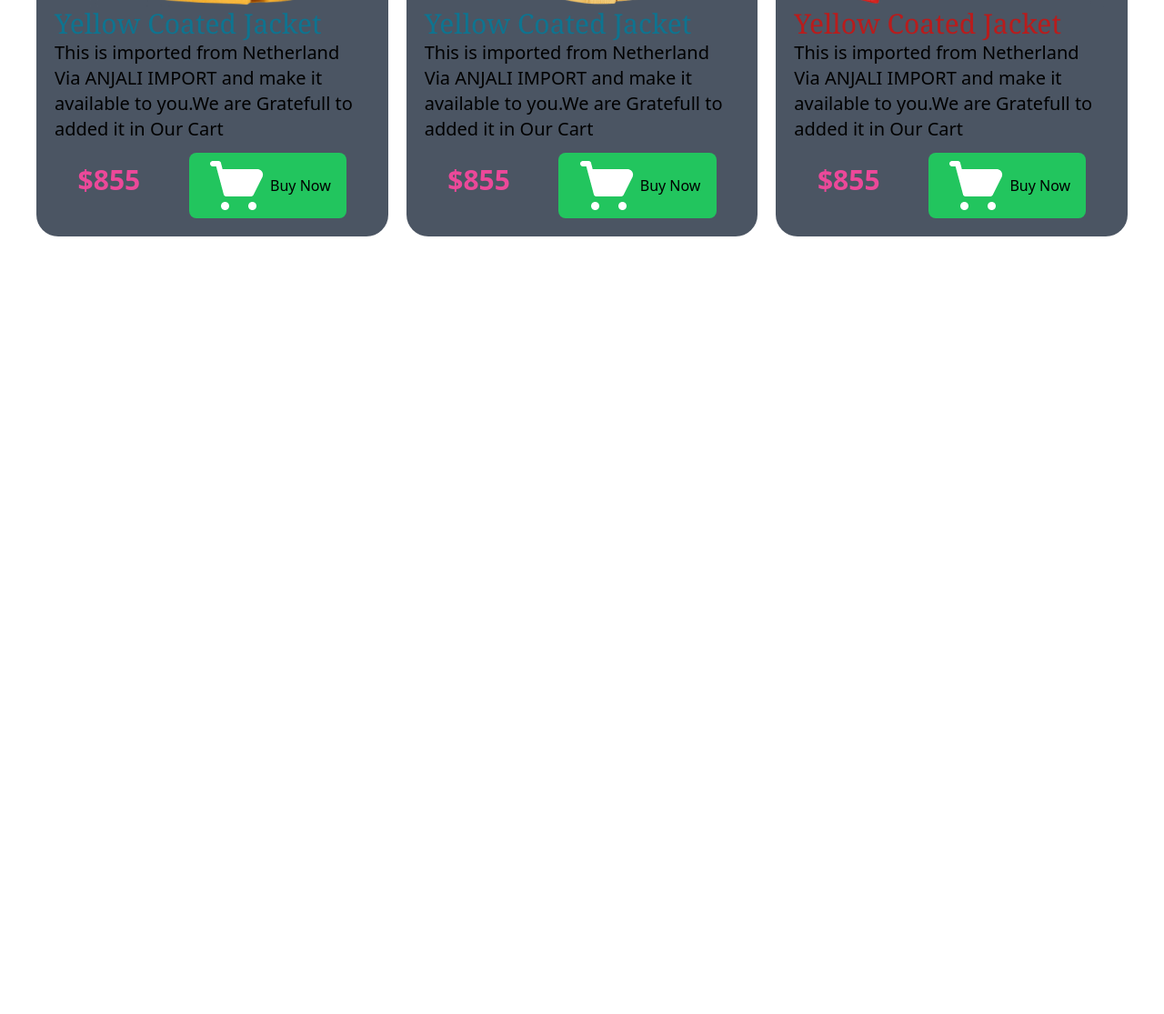
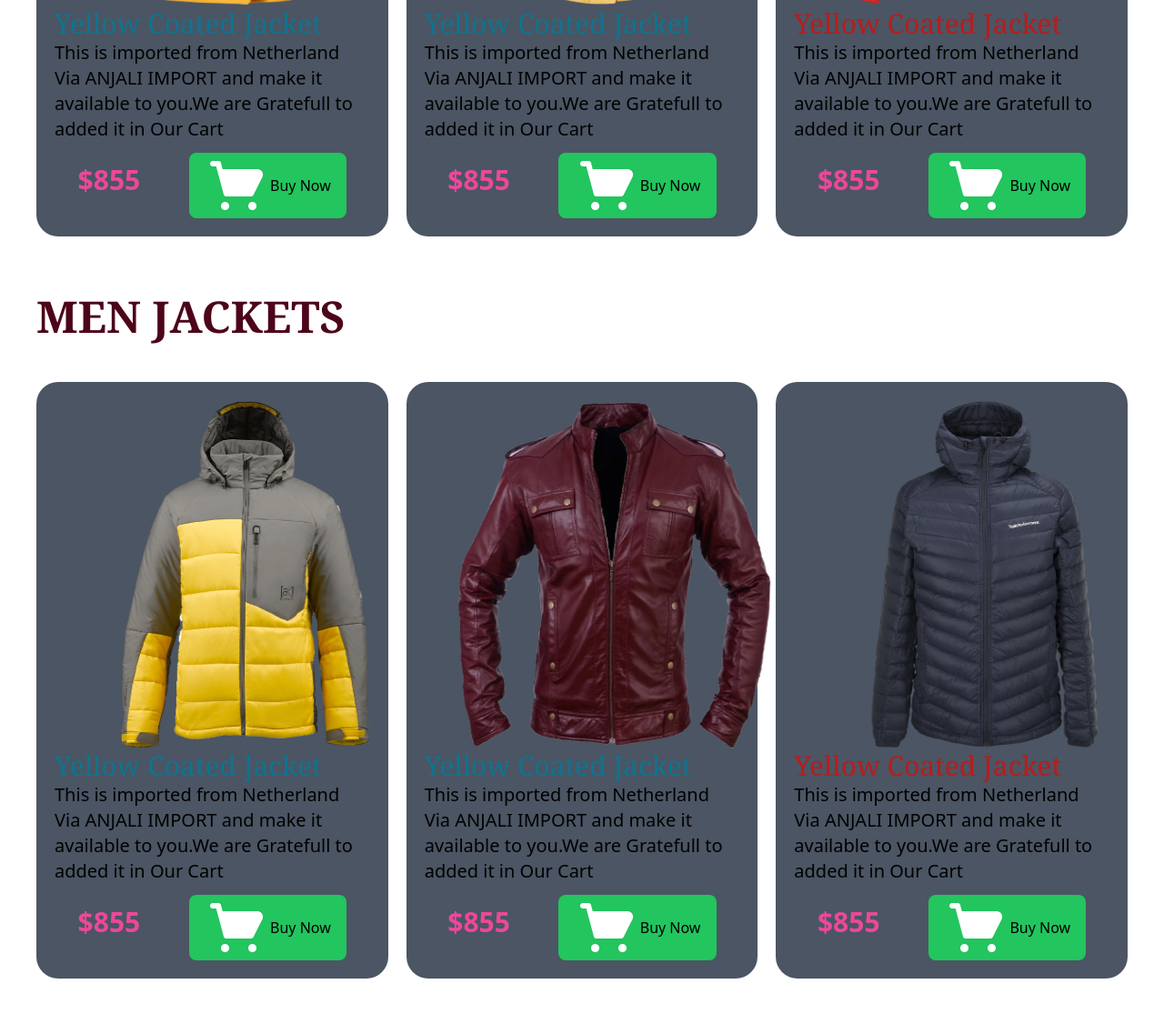
Before and after one commit to Nayeem1517/Panguin-Fashion-Via-Tailwind, a plain HTML site: page index.html in a window 1280 px wide. Shown: the part 1133-2248 px from the top of the page at 91% size. Before the commit the page ends 1433 px from the top, so only its background shows below. Drawn offline with nearby package versions, Linux system fonts and the light colour scheme.

Commit message:
Creating the Mens section And make it responsive

```diff
--- a/index.html
+++ b/index.html
@@ -32,8 +32,10 @@
     <main>
         <div class=" flex flex-col md:flex-row justify-evenly justify-items-center p-4 font-serif gap-8">
             <div class="mt-3">
-                <h2 class="justify-center justify-items-center font-bold text-6xl mt-32"><span class=" text-rose-500"> BE THE PANGUIN IN </span> <br> THIS WINTER</h2>
-                <h4 class="text-2xl mt-3">Here Are Awesome Collection Of Mens And Womens Jackets. <br>Most Reliable And Authentic Collection</h4>
+                <h2 class="justify-center justify-items-center font-bold text-6xl mt-32"><span class=" text-rose-500">
+                        BE THE PANGUIN IN </span> <br> THIS WINTER</h2>
+                <h4 class="text-2xl mt-3">Here Are Awesome Collection Of Mens And Womens Jackets. <br>Most Reliable And
+                    Authentic Collection</h4>
                 <div class="bg-green-500 flex justify-center rounded-lg w-1/2 mt-3">
                     <img src="icons/shopping-cart 1.png" alt="">
                     <button>Buy Now</button>
@@ -45,11 +47,12 @@
         </div>
         <section class="m-4">
             <h1 class="text-5xl font-serif font-bold text-rose-950 p-6">WOMEN JACKETS</h1>
-            <div class="flex p-6 justify-evenly gap-5">
-                <div class="border-sky-200 w-1/3 rounded-3xl p-5 bg-gray-600" >
+            <div class="flex flex-col md:flex-row  p-6 justify-evenly gap-5">
+                <div class="border-sky-200 w-auto md:w-1/3  rounded-3xl p-5 bg-gray-600">
                     <img class="h-96 ml-9" src="images/jacket-1.png" alt="">
                     <h3 class="font-serif text-cyan-700 text-3xl">Yellow Coated Jacket</h3>
-                    <p class="font-medium text-xl">This is imported from Netherland Via ANJALI IMPORT and make it available to you.We are Gratefull to added it in Our Cart</p>
+                    <p class="font-medium text-xl">This is imported from Netherland Via ANJALI IMPORT and make it
+                        available to you.We are Gratefull to added it in Our Cart</p>
                     <div class="flex justify-evenly items-center gap-7">
                         <h2 class="font-bold text-3xl text-pink-500">$855</h2>
                         <div class="bg-green-500 flex justify-center rounded-lg w-1/2 mt-3">
@@ -58,10 +61,11 @@
                         </div>
                     </div>
                 </div>
-                <div class="border-sky-200 w-1/3 rounded-3xl p-5 bg-gray-600" >
+                <div class="border-sky-200 w-auto md:w-1/3  rounded-3xl p-5 bg-gray-600">
                     <img class="h-96 ml-9" src="images/jacket-2.png" alt="">
                     <h3 class="font-serif text-cyan-700 text-3xl">Yellow Coated Jacket</h3>
-                    <p class="font-medium text-xl">This is imported from Netherland Via ANJALI IMPORT and make it available to you.We are Gratefull to added it in Our Cart</p>
+                    <p class="font-medium text-xl">This is imported from Netherland Via ANJALI IMPORT and make it
+                        available to you.We are Gratefull to added it in Our Cart</p>
                     <div class="flex justify-evenly items-center gap-7">
                         <h2 class="font-bold text-3xl text-pink-500">$855</h2>
                         <div class="bg-green-500 flex justify-center rounded-lg w-1/2 mt-3">
@@ -70,10 +74,55 @@
                         </div>
                     </div>
                 </div>
-                <div class="border-sky-200 w-1/3 rounded-3xl p-5 bg-gray-600" >
+                <div class="border-sky-200w-auto md:w-1/3  rounded-3xl p-5 bg-gray-600">
                     <img class="h-96 ml-9" src="images/jacket-3.png" alt="">
                     <h3 class="font-serif text-red-700 text-3xl">Yellow Coated Jacket</h3>
-                    <p class="font-medium text-xl">This is imported from Netherland Via ANJALI IMPORT and make it available to you.We are Gratefull to added it in Our Cart</p>
+                    <p class="font-medium text-xl">This is imported from Netherland Via ANJALI IMPORT and make it
+                        available to you.We are Gratefull to added it in Our Cart</p>
+                    <div class="flex justify-evenly items-center gap-7">
+                        <h2 class="font-bold text-3xl text-pink-500">$855</h2>
+                        <div class="bg-green-500 flex justify-center rounded-lg w-1/2 mt-3">
+                            <img src="icons/shopping-cart 1.png" alt="">
+                            <button>Buy Now</button>
+                        </div>
+                    </div>
+                </div>
+            </div>
+        </section>
+        <section class="m-4">
+            <h1 class="text-5xl font-serif font-bold text-rose-950 p-6">MEN JACKETS</h1>
+            <div class="flex flex-col md:flex-row  p-6 justify-evenly gap-5">
+                <div class="border-sky-200 w-auto md:w-1/3   rounded-3xl p-5 bg-gray-600">
+                    <img class="h-96 ml-9" src="images/jacket-4.png" alt="">
+                    <h3 class="font-serif text-cyan-700 text-3xl">Yellow Coated Jacket</h3>
+                    <p class="font-medium text-xl">This is imported from Netherland Via ANJALI IMPORT and make it
+                        available to you.We are Gratefull to added it in Our Cart</p>
+                    <div class="flex justify-evenly items-center gap-7">
+                        <h2 class="font-bold text-3xl text-pink-500">$855</h2>
+                        <div class="bg-green-500 flex justify-center rounded-lg w-1/2 mt-3">
+                            <img src="icons/shopping-cart 1.png" alt="">
+                            <button>Buy Now</button>
+                        </div>
+                    </div>
+                </div>
+                <div class="border-sky-200 w-auto md:w-1/3   rounded-3xl p-5 bg-gray-600">
+                    <img class="h-96 ml-9" src="images/jacket-5.png" alt="">
+                    <h3 class="font-serif text-cyan-700 text-3xl">Yellow Coated Jacket</h3>
+                    <p class="font-medium text-xl">This is imported from Netherland Via ANJALI IMPORT and make it
+                        available to you.We are Gratefull to added it in Our Cart</p>
+                    <div class="flex justify-evenly items-center gap-7">
+                        <h2 class="font-bold text-3xl text-pink-500">$855</h2>
+                        <div class="bg-green-500 flex justify-center rounded-lg w-1/2 mt-3">
+                            <img src="icons/shopping-cart 1.png" alt="">
+                            <button>Buy Now</button>
+                        </div>
+                    </div>
+                </div>
+                <div class="border-sky-200 w-auto md:w-1/3  rounded-3xl p-5 bg-gray-600">
+                    <img class="h-96 ml-9" src="images/jacket-6.png" alt="">
+                    <h3 class="font-serif text-red-700 text-3xl">Yellow Coated Jacket</h3>
+                    <p class="font-medium text-xl">This is imported from Netherland Via ANJALI IMPORT and make it
+                        available to you.We are Gratefull to added it in Our Cart</p>
                     <div class="flex justify-evenly items-center gap-7">
                         <h2 class="font-bold text-3xl text-pink-500">$855</h2>
                         <div class="bg-green-500 flex justify-center rounded-lg w-1/2 mt-3">
```
